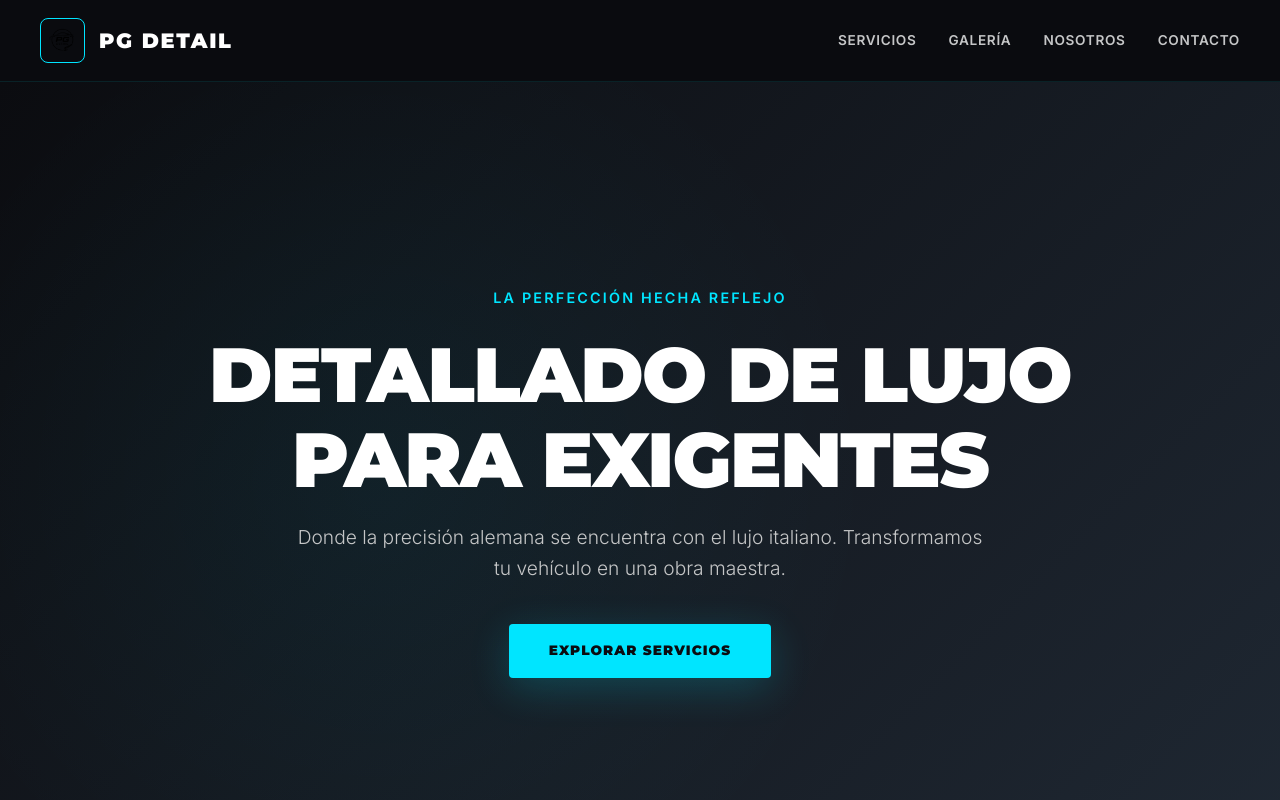
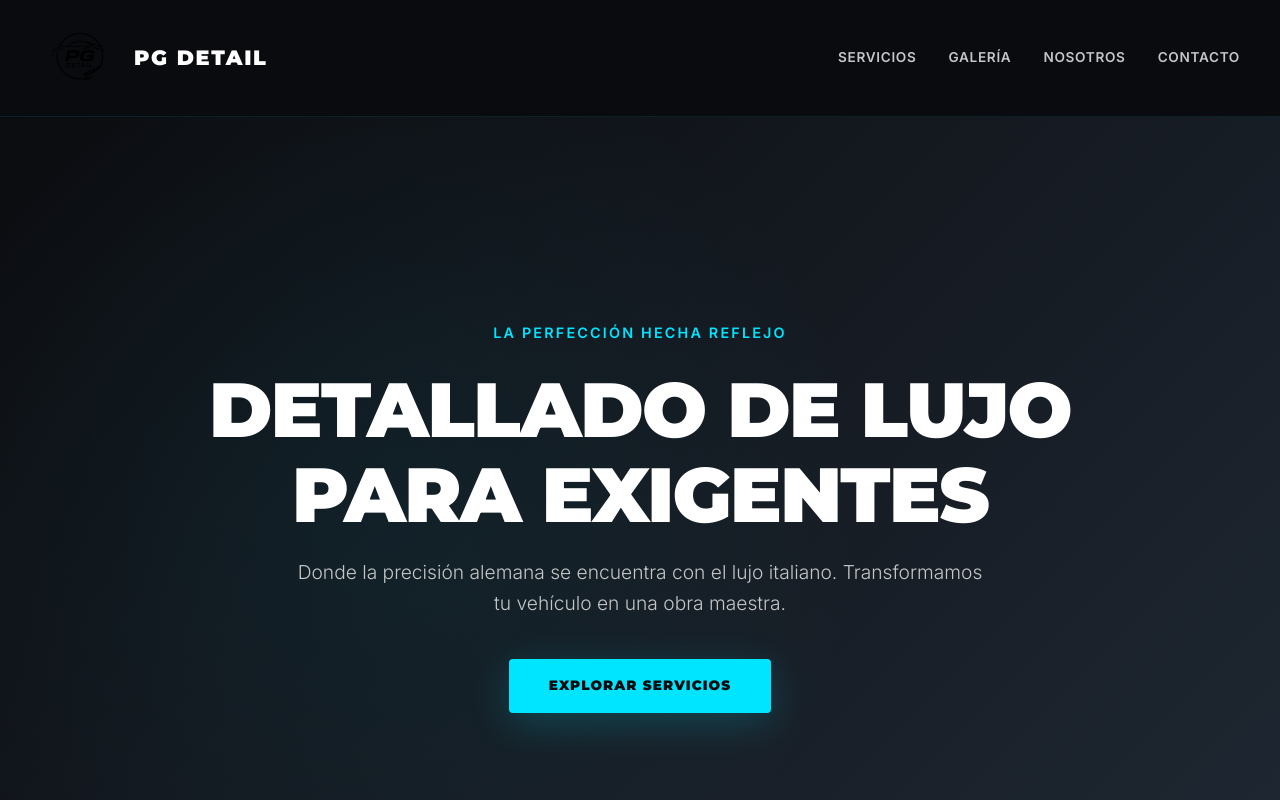
Before and after one commit to jesusGarciaAtienza99/pgdetailapp, a React (Vite) app in the folder pgdetail-react/: page / in a window 1280 px wide. Shown: the top 800 px of the page. Built offline with nearby package versions, Linux system fonts and the light colour scheme.

Commit message:
sliders and photos added

```diff
--- a/pgdetail-react/src/App.css
+++ b/pgdetail-react/src/App.css
@@ -39,12 +39,11 @@
 }
 
 .logo {
-  width: 45px;
-  height: 45px;
+  width: 80px;
+  height: 80px;
   object-fit: contain;
   border-radius: 8px;
-  border: 1px solid var(--accent);
-  padding: 4px;
+  padding: 2px;
 }
 
 .nav {
@@ -313,6 +312,13 @@
   overflow: hidden;
   border: 1px solid rgba(0, 229, 255, 0.15);
   border-radius: 8px;
+}
+
+.slider-grid {
+  display: grid;
+  grid-template-columns: repeat(auto-fit, minmax(320px, 1fr));
+  gap: 28px;
+  margin-top: 32px;
 }
 
 .before-after-image {
```
